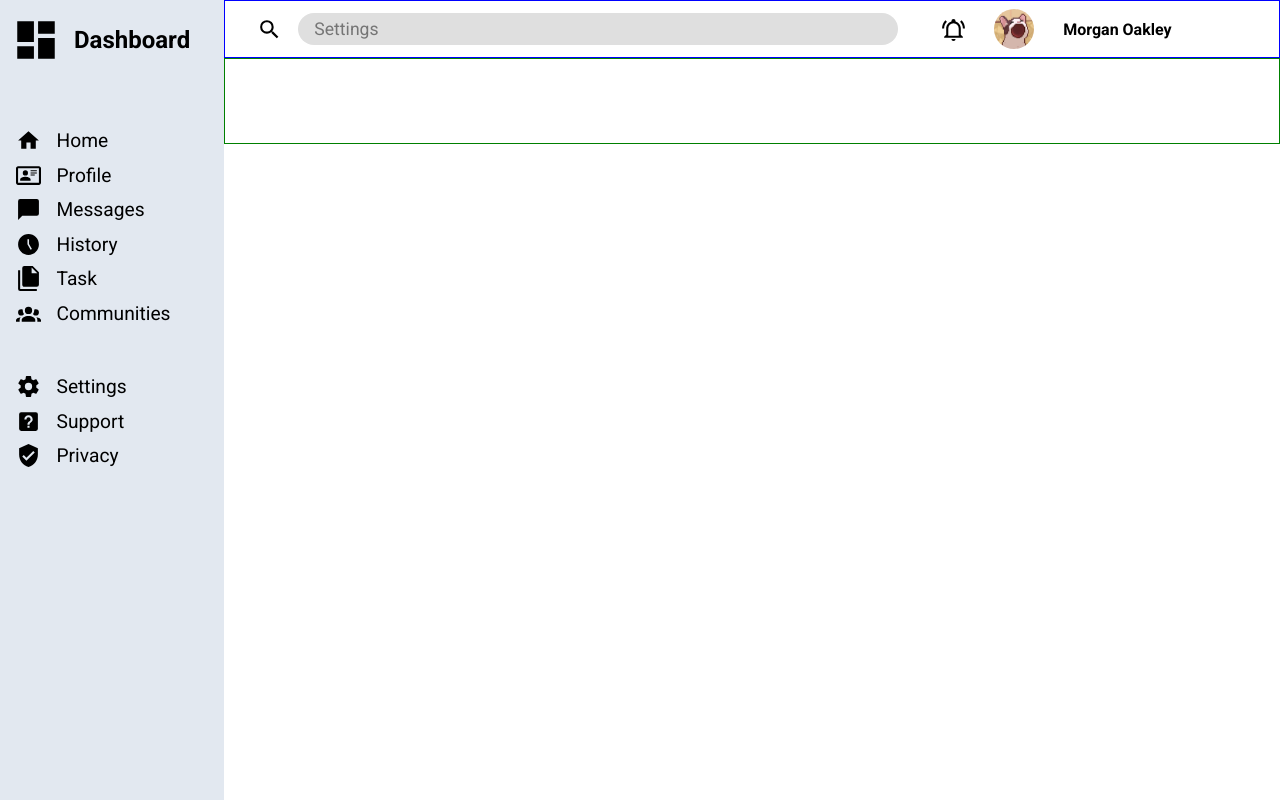
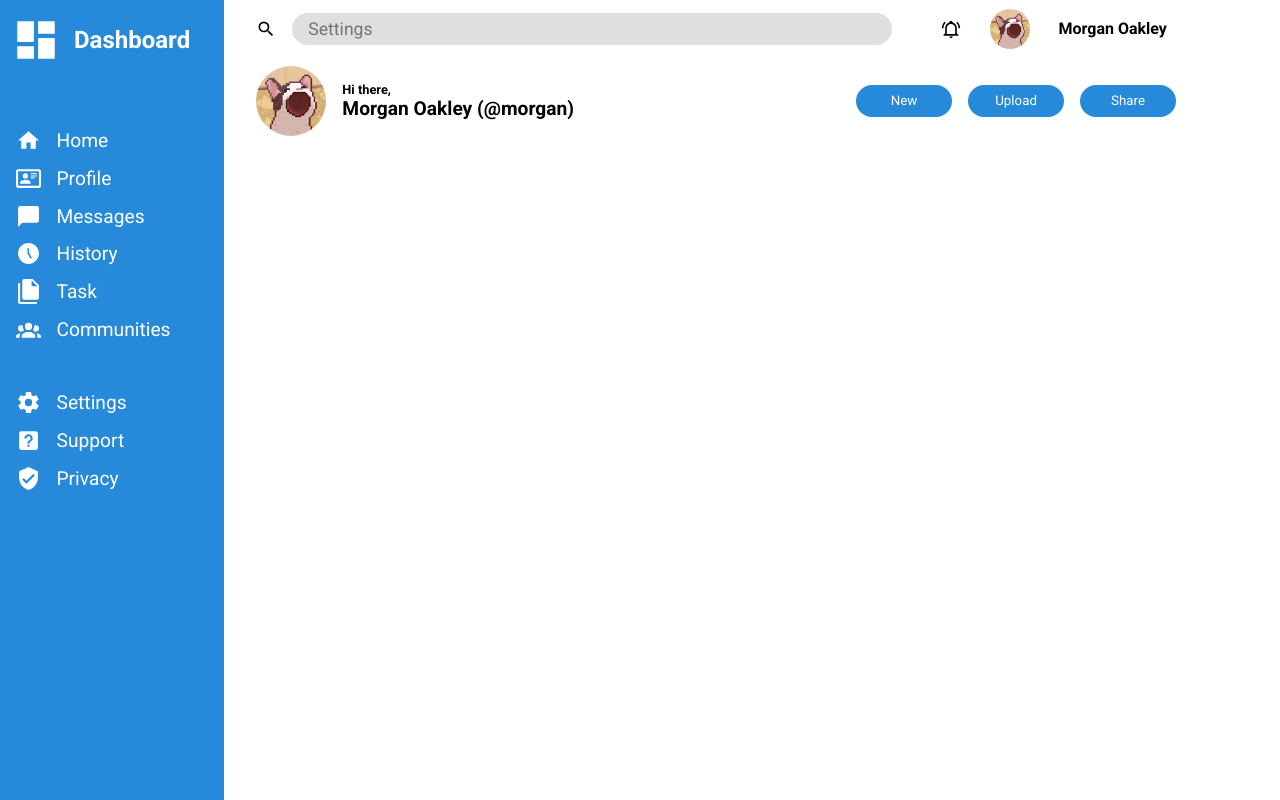
Before and after one commit to alxxjandro/adminDashBoard, a plain HTML site: page index.html in a window 1280 px wide. Drawn offline with Linux system fonts and the light colour scheme.

Commit message:
finished the top part

```diff
--- a/index.html
+++ b/index.html
@@ -72,12 +72,18 @@
                             <p>Morgan Oakley</p>
                         </div>
                     </div>
-
                     <div class="bottom-part">
-                        <div></div>
+                        <div class="profile">
+                            <img src="/assets/PFP.jpeg" alt="profile picture">
+                            <p>Hi there,<br> <span>Morgan Oakley (@morgan)</span></p>
+                        </div>
+                        <div class="search-buttons">
+                            <button>New</button>
+                            <button>Upload</button>
+                            <button>Share</button>
+                        </div>
                     </div>
                 </div>
-                <div class="user-info"></div>
             </div>
         </div>
     </div>
--- a/searchbar.css
+++ b/searchbar.css
@@ -28,17 +28,15 @@
 .top-part{
     width: 100%;
     flex: 2;
-    border: solid 1px blue;
 }
 
 .bottom-part{
     width: 100%;
     flex: 3;
-    border: solid 1px green;
 }
 
 div > img{
-    width: 25px;
+    width: 20px;
 }
 
 /*  ~ ~ ~  */
@@ -92,3 +90,62 @@ div > img{
     min-width: 250px;
     max-width: 600px;
 }
+
+/*  ~ ~ ~  */
+
+.bottom-part{
+    display: flex;
+}
+
+.profile{
+    flex: 2;
+
+    display: flex;
+    justify-content: baseline;
+    align-items: center;
+    gap: 1rem;
+}
+
+.profile > img{
+    margin-left: 2rem;
+    width: 70px;
+    height: 70px;
+    border-radius: 100px;
+}
+
+.profile > p > span {
+    font-weight: bold;
+    font-size: 1.2rem;
+}
+
+.profile > p{
+    font-size: .8rem;
+    font-weight: bold;
+}
+
+.search-buttons{
+    flex: 2;
+
+    display: flex;
+    align-self: center;
+    justify-content: center;
+    gap: 1rem;
+}
+
+.search-buttons > button{
+    width: 6rem;
+    height: 2rem;
+    border-radius: 50px;
+    color: white;
+    background-color: rgb(38, 137, 218);
+    border: none;
+    transition: opacity .2s ease-in;
+}
+
+.search-buttons > button:hover{
+    opacity: .6;
+}
+
+.search-buttons > button:active{
+    opacity: .4;
+}
--- a/sidebar.css
+++ b/sidebar.css
@@ -1,10 +1,11 @@
 .sidebar{
+    color: white;
     height: 100vh;
     width: 17em;
     gap: 3rem;
     display: flex;
     flex-direction: column;
-    background-color: #e2e8f0;
+    background-color:  rgb(38, 137, 218);
 }
 
 h1{
@@ -14,6 +15,11 @@ h1{
 .button{
     font-size: 1.2rem;
     cursor: pointer;
+}
+
+.button > img,
+.dashboardTitle > img{
+    filter: invert(100%);
 }
 
 .dashboardTitle{
@@ -29,7 +35,7 @@ h1{
     flex-direction: column;
     align-self: center;
     width: 14em;
-    gap: .6rem;
+    gap: .8rem;
     padding-left: 1rem;
 }
 
```
